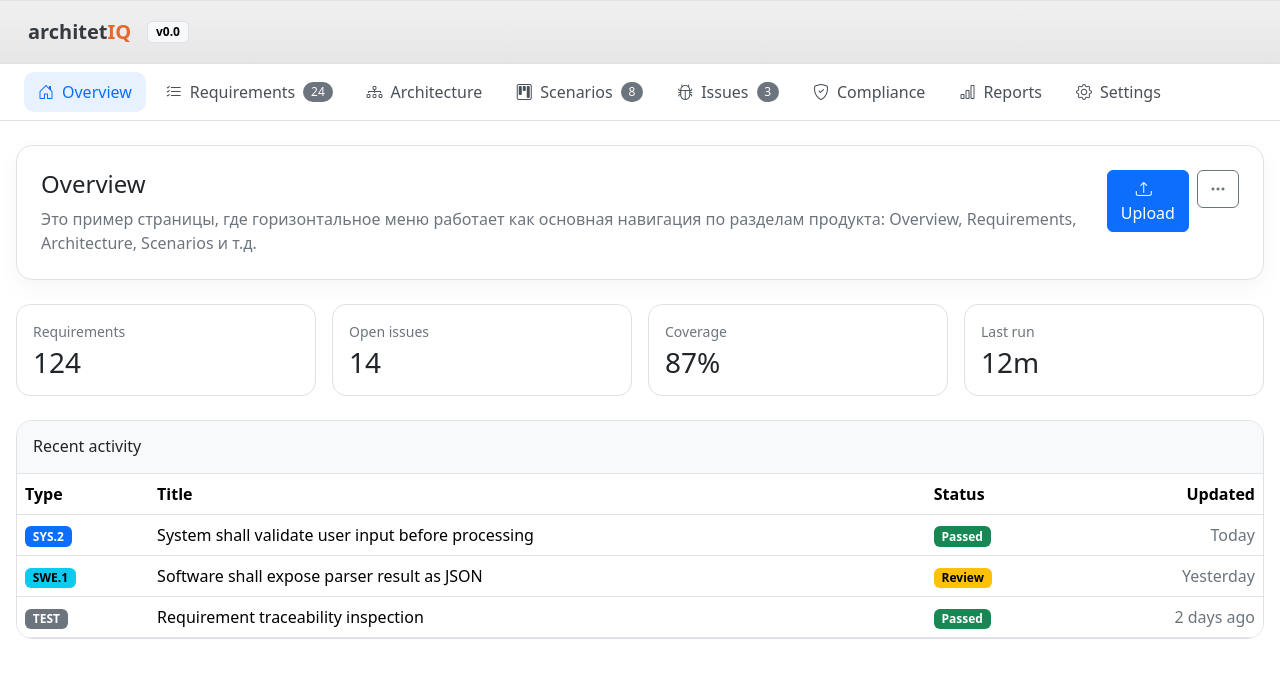
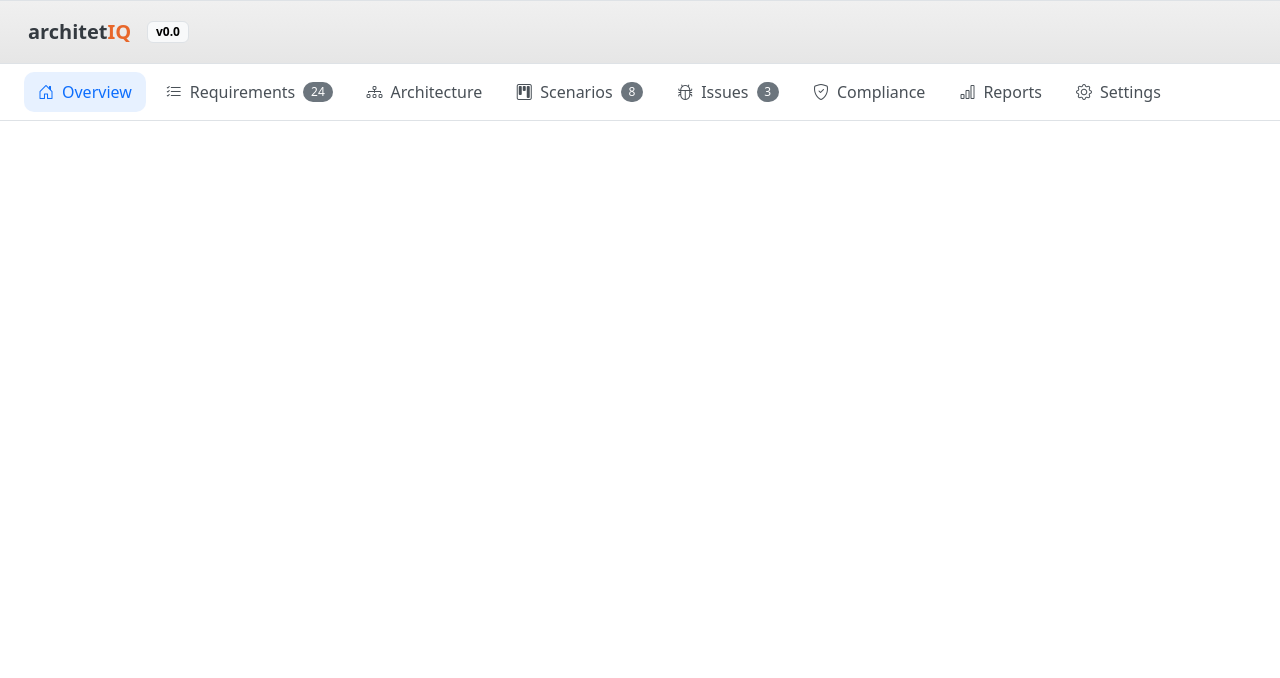
Before and after one commit to diixo/sidebar-bootstrap-template, a plain HTML site: page index.html in a window 1280 px wide. Drawn offline with nearby package versions, Linux system fonts and the light colour scheme.

Commit message:
empty canvas

```diff
--- a/index.html
+++ b/index.html
@@ -282,96 +282,6 @@
   <!-- Main content -->
   <main class="px-3 py-4">
 
-    <section class="page-card p-4 mb-4">
-      <div class="d-flex flex-column flex-lg-row justify-content-between gap-3">
-        <div>
-          <h2 class="h4 mb-2">Overview</h2>
-          <p class="text-secondary mb-0">
-            Это пример страницы, где горизонтальное меню работает как основная навигация
-            по разделам продукта: Overview, Requirements, Architecture, Scenarios и т.д.
-          </p>
-        </div>
-
-        <div class="d-flex gap-2 align-items-start">
-          <button class="btn btn-primary">
-            <i class="bi bi-upload me-2"></i>
-            Upload
-          </button>
-          <button class="btn btn-outline-secondary">
-            <i class="bi bi-three-dots"></i>
-          </button>
-        </div>
-      </div>
-    </section>
-
-    <section class="row g-3 mb-4">
-      <div class="col-12 col-md-6 col-xl-3">
-        <div class="stat-card p-3">
-          <div class="text-secondary small mb-1">Requirements</div>
-          <div class="h3 mb-0">124</div>
-        </div>
-      </div>
-
-      <div class="col-12 col-md-6 col-xl-3">
-        <div class="stat-card p-3">
-          <div class="text-secondary small mb-1">Open issues</div>
-          <div class="h3 mb-0">14</div>
-        </div>
-      </div>
-
-      <div class="col-12 col-md-6 col-xl-3">
-        <div class="stat-card p-3">
-          <div class="text-secondary small mb-1">Coverage</div>
-          <div class="h3 mb-0">87%</div>
-        </div>
-      </div>
-
-      <div class="col-12 col-md-6 col-xl-3">
-        <div class="stat-card p-3">
-          <div class="text-secondary small mb-1">Last run</div>
-          <div class="h3 mb-0">12m</div>
-        </div>
-      </div>
-    </section>
-
-    <section class="table-card">
-      <div class="p-3 border-bottom bg-light">
-        <h3 class="h6 mb-0">Recent activity</h3>
-      </div>
-
-      <div class="table-responsive">
-        <table class="table align-middle mb-0">
-          <thead>
-            <tr>
-              <th>Type</th>
-              <th>Title</th>
-              <th>Status</th>
-              <th class="text-end">Updated</th>
-            </tr>
-          </thead>
-          <tbody>
-            <tr>
-              <td><span class="badge text-bg-primary">SYS.2</span></td>
-              <td>System shall validate user input before processing</td>
-              <td><span class="badge text-bg-success">Passed</span></td>
-              <td class="text-end text-secondary">Today</td>
-            </tr>
-            <tr>
-              <td><span class="badge text-bg-info">SWE.1</span></td>
-              <td>Software shall expose parser result as JSON</td>
-              <td><span class="badge text-bg-warning">Review</span></td>
-              <td class="text-end text-secondary">Yesterday</td>
-            </tr>
-            <tr>
-              <td><span class="badge text-bg-secondary">TEST</span></td>
-              <td>Requirement traceability inspection</td>
-              <td><span class="badge text-bg-success">Passed</span></td>
-              <td class="text-end text-secondary">2 days ago</td>
-            </tr>
-          </tbody>
-        </table>
-      </div>
-    </section>
 
   </main>
 
```
